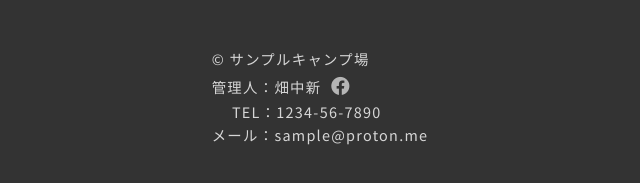
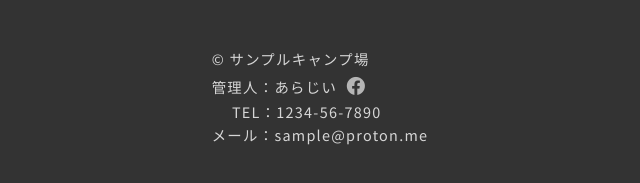
Before and after one commit to arag616/sample-campsite, a website: page public/index.html in a window 1280 px wide. Shown: the part 7444-7627 px from the top of the page, 320-960 px from the left. Drawn offline with Linux system fonts and the light colour scheme.

Commit message:
Update index.html

```diff
--- a/public/index.html
+++ b/public/index.html
@@ -211,7 +211,7 @@
     <footer>
         <div class="container">
             <p>© サンプルキャンプ場</p>
-            <p>管理人：畑中新 <a href="https://www.facebook.com/profile.php?id=100091226145613" target="_blank" rel="noopener" style="font-size: 1.3em; margin-left: 5px;"><i class="fab fa-facebook"></i></a></p>
+            <p>管理人：あらじい <a href="https://www.facebook.com/profile.php?id=100091226145613" target="_blank" rel="noopener" style="font-size: 1.3em; margin-left: 5px;"><i class="fab fa-facebook"></i></a></p>
         <p>　 TEL：1234-56-7890</p>
         <p>メール：sample@proton.me</p>
         </div>
```
